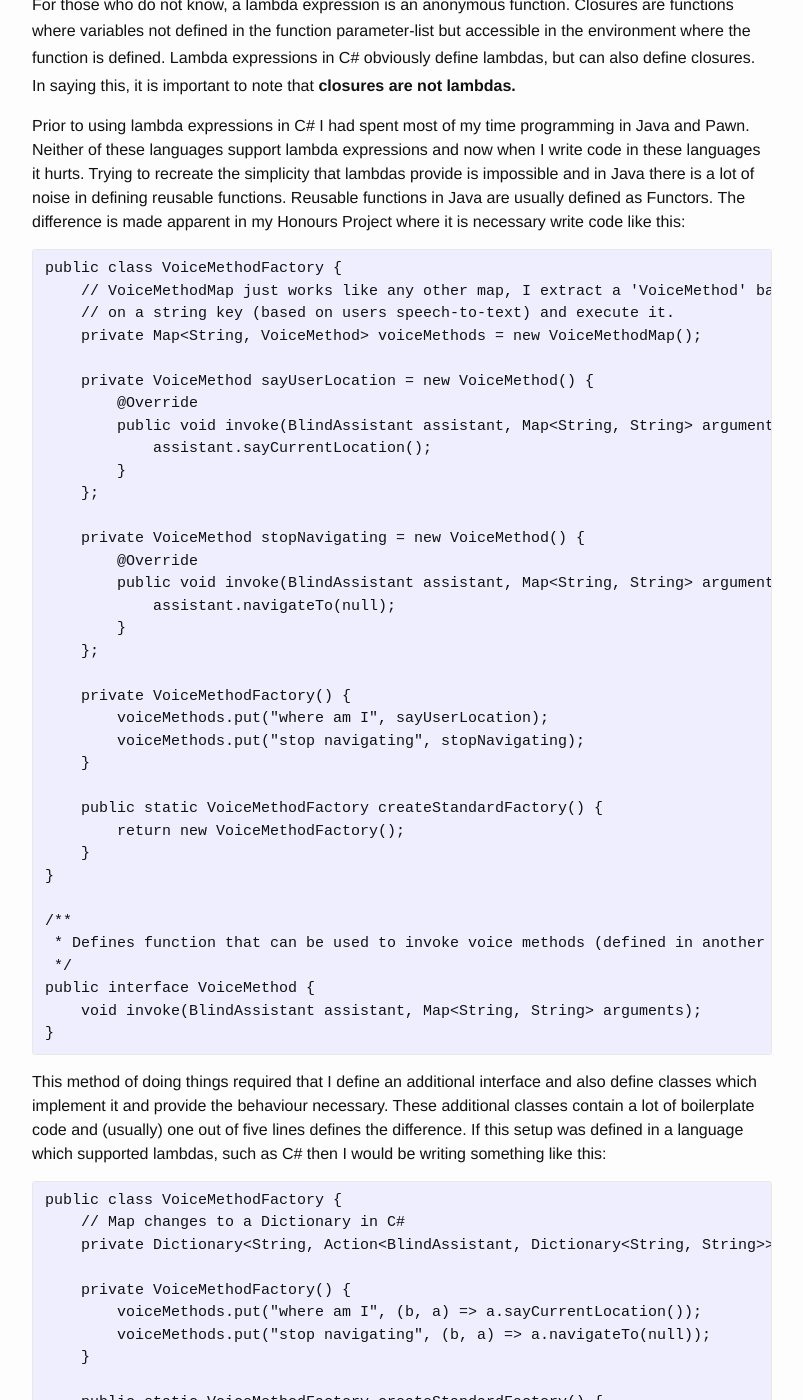
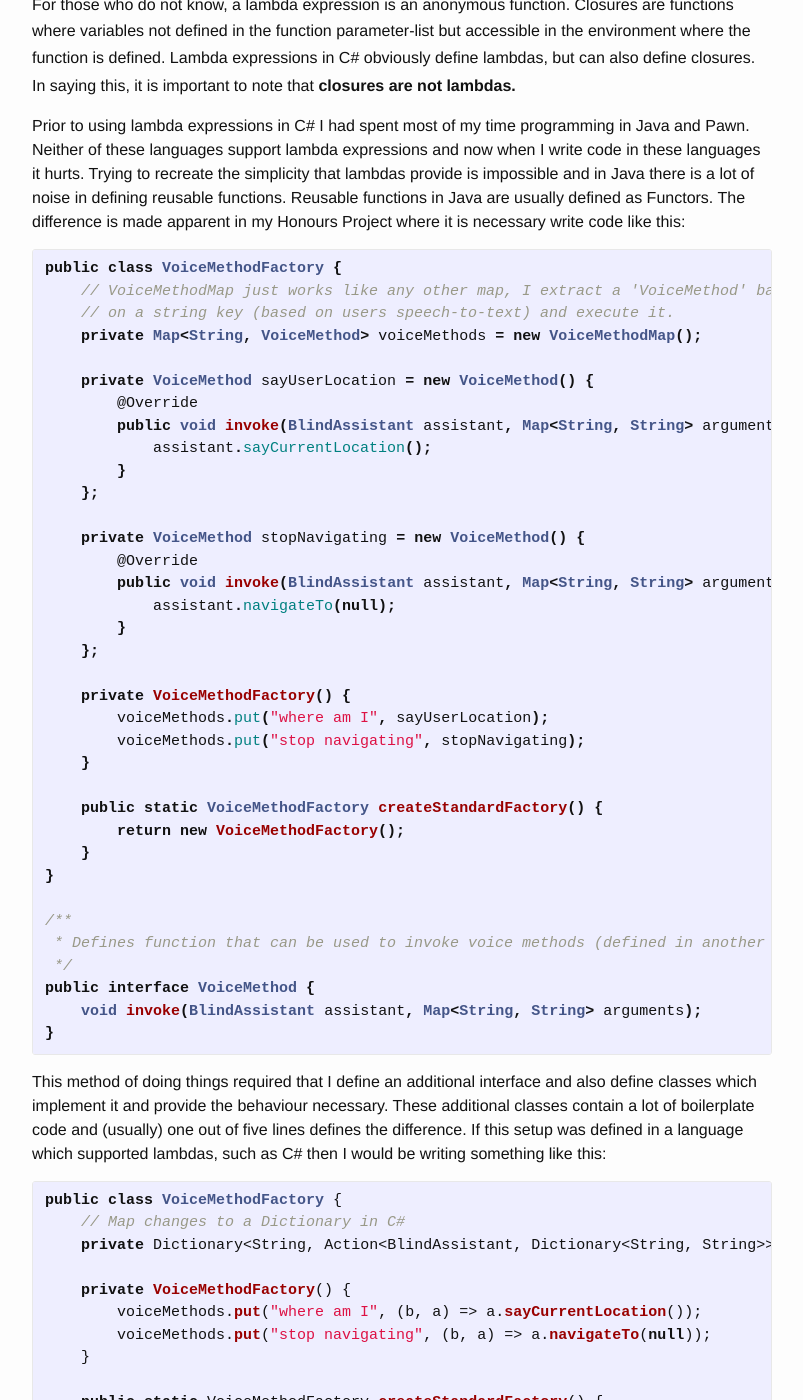
Before and after one commit to Simon-Campbell/Simon-Campbell.github.io, a Jekyll site: the page built from _posts/2013-08-25-closures-and-lambdas.md, in a window 1280 px wide and 1400 px high, scrolled down 270 px. Shown: the whole window, without its empty margins (238-1041 px from the left). Built offline with Jekyll 4.4.1, drawn with Linux system fonts in a browser that asks for light colours; some of the changed lines change nothing that is shown; some of the changed text lies outside the part shown.

Commit message:
Update code formatting for post

```diff
--- a/_posts/2013-08-25-closures-and-lambdas.md
+++ b/_posts/2013-08-25-closures-and-lambdas.md
@@ -21,21 +21,22 @@ For those who do not know, a lambda expression is an anonymous function. Closu
 
 Prior to using lambda expressions in C# I had spent most of my time programming in Java and Pawn. Neither of these languages support lambda expressions and now when I write code in these languages it hurts. Trying to recreate the simplicity that lambdas provide is impossible and in Java there is a lot of noise in defining reusable functions. Reusable functions in Java are usually defined as Functors. The difference is made apparent in my Honours Project where it is necessary write code like this:
 
-<pre class="brush: java; title: ; notranslate" title="">public class VoiceMethodFactory {
+{% highlight java %}
+public class VoiceMethodFactory {
     // VoiceMethodMap just works like any other map, I extract a 'VoiceMethod' based
     // on a string key (based on users speech-to-text) and execute it.
-    private Map&lt;String, VoiceMethod&gt; voiceMethods = new VoiceMethodMap();
+    private Map<String, VoiceMethod> voiceMethods = new VoiceMethodMap();
 
     private VoiceMethod sayUserLocation = new VoiceMethod() {
         @Override
-        public void invoke(BlindAssistant assistant, Map&lt;String, String&gt; arguments) {
+        public void invoke(BlindAssistant assistant, Map<String, String> arguments) {
             assistant.sayCurrentLocation();
         }
     };
 
     private VoiceMethod stopNavigating = new VoiceMethod() {
         @Override
-        public void invoke(BlindAssistant assistant, Map&lt;String, String&gt; arguments) {
+        public void invoke(BlindAssistant assistant, Map<String, String> arguments) {
             assistant.navigateTo(null);
         }
     };
@@ -54,26 +55,27 @@ Prior to using lambda expressions in C# I had spent most of my time programming
  * Defines function that can be used to invoke voice methods (defined in another file)
  */
 public interface VoiceMethod {
-    void invoke(BlindAssistant assistant, Map&lt;String, String&gt; arguments);
+    void invoke(BlindAssistant assistant, Map<String, String> arguments);
 }
-</pre>
+{% endhighlight %}
 
 This method of doing things required that I define an additional interface and also define classes which implement it and provide the behaviour necessary. These additional classes contain a lot of boilerplate code and (usually) one out of five lines defines the difference. If this setup was defined in a language which supported lambdas, such as C# then I would be writing something like this:
 
-<pre class="brush: csharp; title: ; notranslate" title="">public class VoiceMethodFactory {
+{% highlight csharp %}
+public class VoiceMethodFactory {
     // Map changes to a Dictionary in C#
-    private Dictionary&lt;String, Action&lt;BlindAssistant, Dictionary&lt;String, String&gt;&gt; voiceMethods = new VoiceMethodMap();
+    private Dictionary<String, Action<BlindAssistant, Dictionary<String, String>> voiceMethods = new VoiceMethodMap();
 
     private VoiceMethodFactory() {
-        voiceMethods.put("where am I", (b, a) =&gt; a.sayCurrentLocation());
-        voiceMethods.put("stop navigating", (b, a) =&gt; a.navigateTo(null));
+        voiceMethods.put("where am I", (b, a) => a.sayCurrentLocation());
+        voiceMethods.put("stop navigating", (b, a) => a.navigateTo(null));
     }
 
     public static VoiceMethodFactory createStandardFactory() {
         return new VoiceMethodFactory();
     }
 }
-</pre>
+{% endhighlight %}
 
 This is a lot simpler. In terms of line count (without comments) the C# example is 40% smaller than the Java example. I imagine the difference is much greater in my current code base which defines several more of these `VoiceMethod`s. Using lambdas is much more concise and to the point and I could now even argue that my original reasons for the `VoiceMethodFactory` are now void. The reason I created the factory was to move this anonymous class definition noise away from another part of my system.
 
```
Also changed, not shown: 2 other files.
